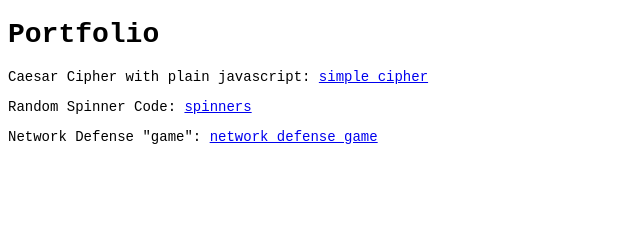
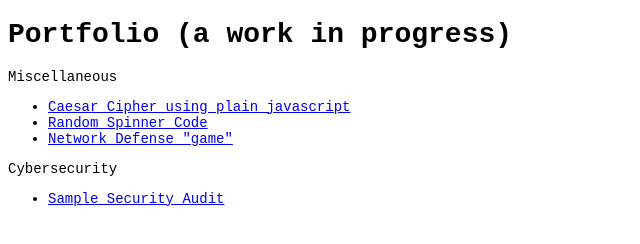
Before and after one commit to trebsirk/trebsirk.github.io, a plain HTML site: page index.html in a window 1280 px wide. Shown: the whole page, without its empty margins (0-640 px from the left). Drawn offline with Linux system fonts and the light colour scheme.

Commit message:
redesigned layout of index.htnl

```diff
--- a/index.html
+++ b/index.html
@@ -7,8 +7,24 @@
     </head>
 
 <body>
-    <h1>Portfolio</h1>
-    <p>Caesar Cipher with plain javascript: <a href="caesar-cipher">simple cipher</a></p>
-    <p>Random Spinner Code: <a href="spinners">spinners</a></p>
-    <p>Network Defense "game": <a href="network-defense">network defense game</a></p>
+    <h1>Portfolio (a work in progress)</h1>
+    <div>
+        <p>Miscellaneous</p>
+        <ul>
+            <li><a href="caesar-cipher">Caesar Cipher using plain javascript</a></li>
+            <li><a href="spinners">Random Spinner Code</a></li>
+            <li><a href="network-defense">Network Defense "game"</a></li>
+        </ul>
+
+    </div>
+    <!-- tic tac toe - adversaries are 'hope' or 'masochist' -->
+    <div>
+        <p>Cybersecurity</p>
+        <ul>
+            <li><a href="cyber/audit">Sample Security Audit</a></li>
+        </ul>
+    </div>
+
 </body>
+
+</html>
```
